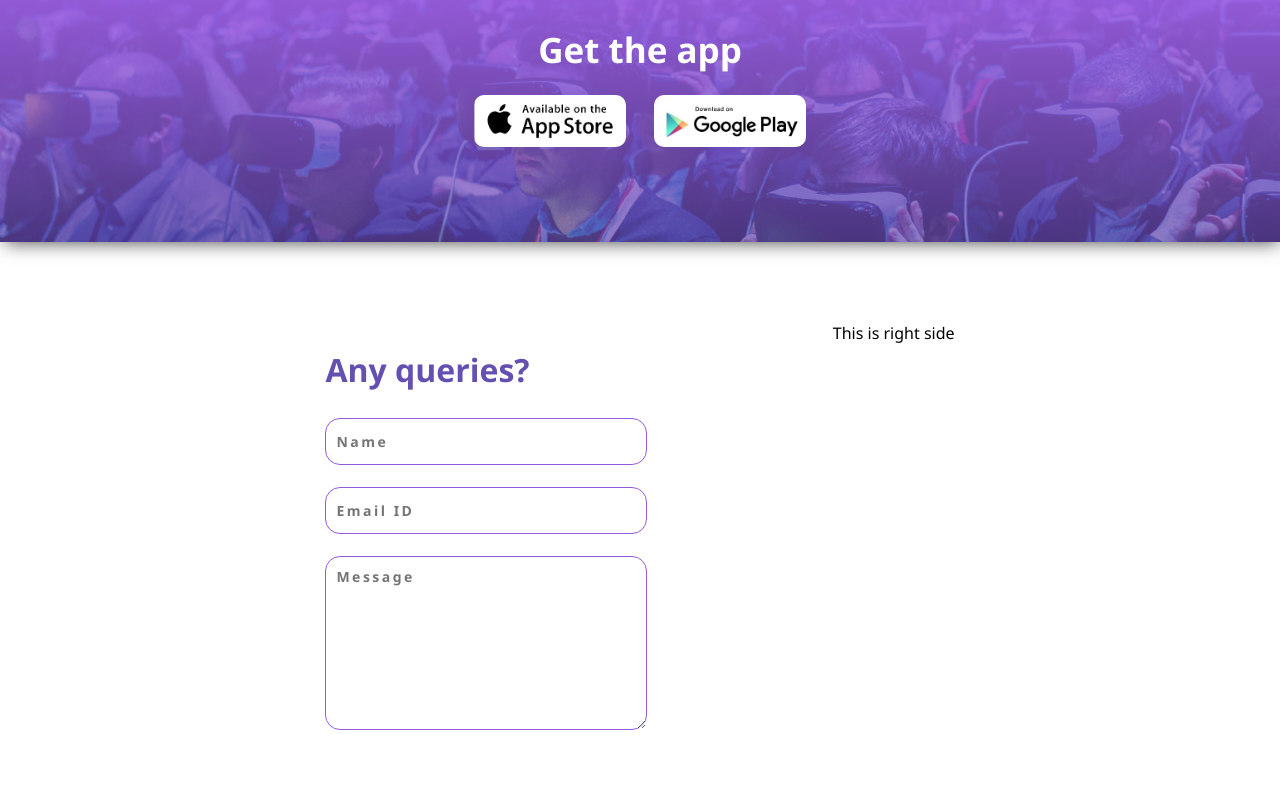
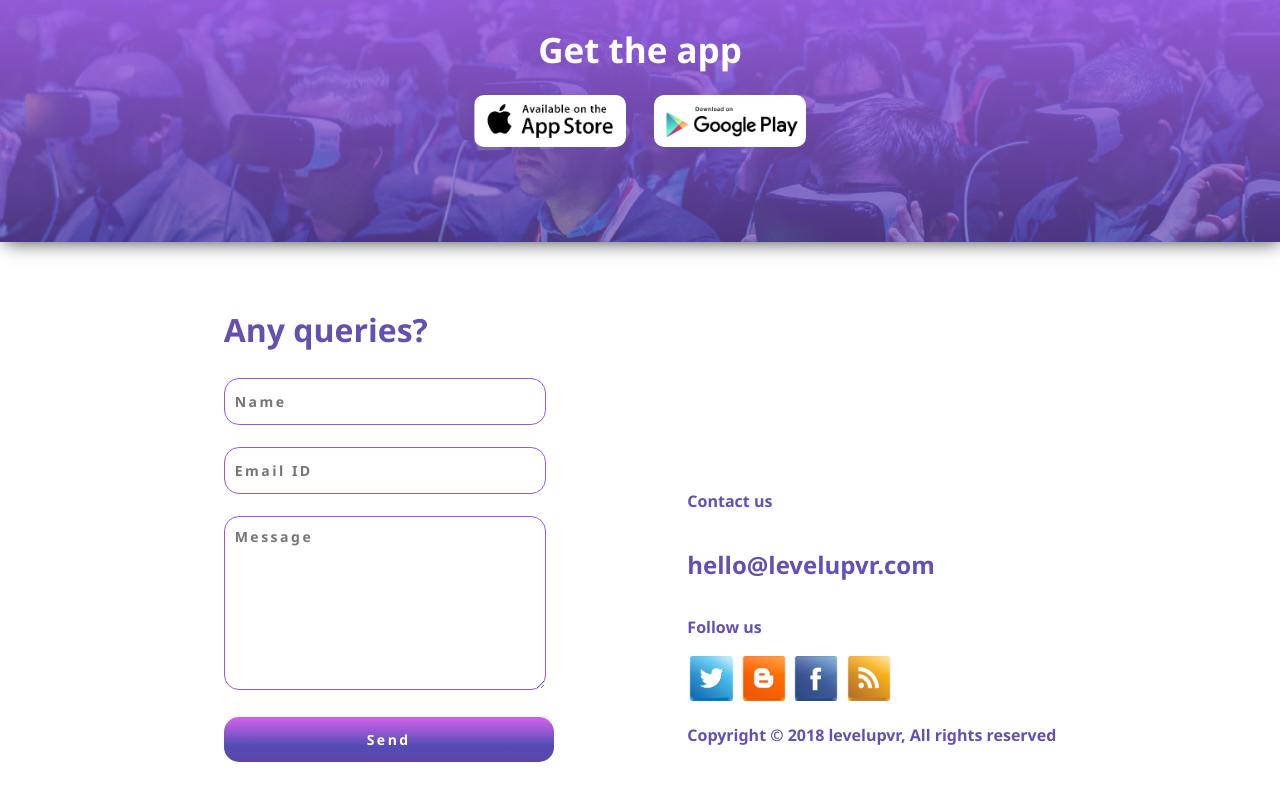
Before and after one commit to RaghavVenkat/levelup-vr, a plain HTML site: page index.html in a window 1280 px wide. Shown: the part 1828-2628 px from the top of the page. Drawn offline with Linux system fonts and the light colour scheme.

Commit message:
Footer completed and design checked

```diff
--- a/css/style.css
+++ b/css/style.css
@@ -179,11 +179,17 @@
 
 .footer{
     min-height: 350px;
-    margin:80px;
-    padding-right:60px;
-    padding-left:60px;
+    color:#654FB1;
+    margin:40px;
+    padding-right:50px;
+    padding-left:50px;
     display: flex;
     justify-content: space-evenly;
+    margin-bottom:80px;
+}
+
+.footer > .right > p{
+    font-weight: bold;
 }
 
 .input-flat{
@@ -219,11 +225,49 @@
     letter-spacing: 2.5px;
   }
 
+
+.flat-btn{
+    padding: 10px;
+    border: none;
+    color: rgb(255, 255, 255);
+    border-radius: 15px;
+    width:330px;
+    height:45px;
+    /* box-shadow:
+      inset 0 0 4px  rgba(0,0,0,0.1),
+            0 0 8px rgba(0,0,0,0.1); */
+    /*background: rgba(228, 228, 228, 0.2);*/
+    font-size: 14px;
+    font-weight: 600;
+    letter-spacing: 2.5px;
+    background: linear-gradient(to top, #5d45a7 0%,#534cb5 36%,#c861e8 93%);
+    transition: 205ms;
+    cursor: pointer;
+  }
+
+  .flat-btn:hover{
+    transform: translateY(2px)
+  }
+
+
   .footer > .left > h2{
     font-size: 32px;
-    color:#654FB1;
 }
 
+.footer > .right {
+    display: flex;
+    flex-direction: column;
+    justify-content: flex-end;
+}
+
+.lift{
+    transition: 350ms;
+    margin:2px;
+}
+
+.lift:hover{
+    transform: translateY(-6px);
+}
 /* Webkit-Scrolling */
 
 ::-webkit-scrollbar {
--- a/index.html
+++ b/index.html
@@ -7,7 +7,6 @@
     <meta name="viewport" content="width=device-width, initial-scale=1">
     <link rel="shortcut icon" type="image/png" href="img/vr-icon.png"/>
     <link rel="stylesheet" type="text/css" media="screen" href="css/style.css" />
-    <script src="main.js"></script>
 </head>
 <body class="container">
     <section class="header">
@@ -99,11 +98,21 @@
             <form id="query">
                 <input type="text" class="input-flat" id="name" placeholder="Name"><br><Br>
                 <input type="email" class="input-flat" id="emailIid" placeholder="Email ID"><br><br>
-                <textarea rows="8" cols="22" class="input-flat-area" placeholder="Message"></textarea>
+                <textarea rows="8" cols="22" class="input-flat-area" placeholder="Message"></textarea><br><br>
+                <input class="flat-btn" type="submit" value="Send">
             </form>
         </div>
         <div class="right">
-            This is right side
+            <p>Contact us</p>
+            <h2>hello@levelupvr.com</h2>
+            <p>Follow us</p>
+            <span>
+                <a href=""><img class="lift" src="img/twitter-icon.png" width="12%"></a>
+                <a href=""><img class="lift" src="img/Blogger-icon.png" width="12%"></a>
+                <a href=""><img class="lift" src="img/facebook-icon.png" width="12%"></a>
+                <a href=""><img class="lift" src="img/RSS-icon.png" width="12%"></a>
+            </span>
+            <p>Copyright &copy; 2018 levelupvr, All rights reserved</p>
         </div>
     </section>
 </body>
```
Also changed, not shown: img/Blogger-icon.png (added), img/Facebook-icon.png (added), img/RSS-icon.png (added), img/Tumblr-icon.png (added), img/Twitter-icon.png (added), img/YouTube-icon.png (added).
